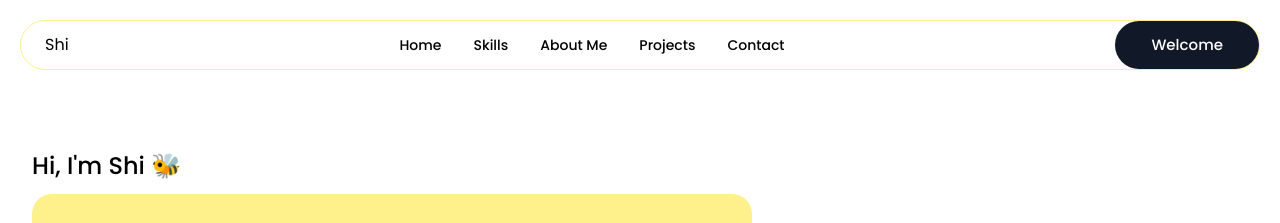
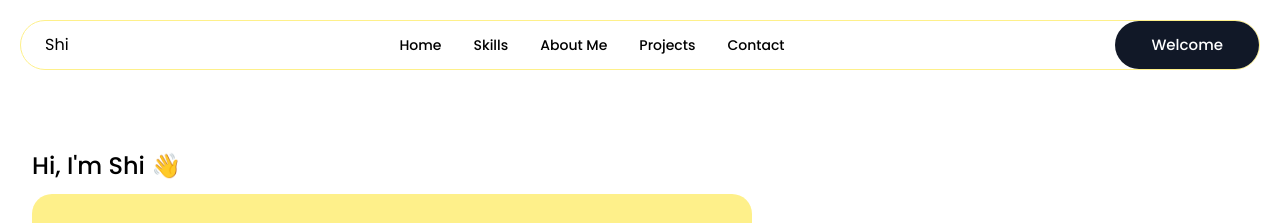
Before and after one commit to wintwah243/shiportfolio-v2.0, a React (Vite) app in the folder shiportfolio-version2.0/: page / in a window 1280 px wide. Shown: the top 223 px of the page. Built offline with nearby package versions, Linux system fonts and the light colour scheme.

Commit message:
Update intro page and delete unnecessary things

```diff
--- a/shiportfolio-version2.0/src/sections/Hero.jsx
+++ b/shiportfolio-version2.0/src/sections/Hero.jsx
@@ -16,7 +16,7 @@ const Hero = () => {
           animate={{ opacity: 1, y: 0 }}
           transition={{ duration: 0.8 }}
         >
-          <h3 className='text-xl lg:text-2xl font-medium text-black'>Hi, I'm Shi 🐝</h3>
+          <h3 className='text-xl lg:text-2xl font-medium text-black'>Hi, I'm Shi 👋</h3>
 
           <motion.h1
             className='w-full lg:w-[720px] text-4xl lg:text-5xl font-bold leading-[50px] lg:leading-[60px] mt-3 bg-yellow-200 rounded-[20px] p-6'
@@ -71,18 +71,6 @@ const Hero = () => {
         </motion.div>
       </div>
 
-      {/*
-      <motion.div
-        className='flex gap-12 mt-16 md:mt-24 flex-wrap'
-        initial={{ opacity: 0 }}
-        animate={{ opacity: 1 }}
-        transition={{ duration: 1.2, delay: 1 }}
-      >
-        {STATS.map((item) => (
-          <StatInfoCard key={item.id} count={item.count} label={item.label} />
-        ))}
-      </motion.div> */}
-
        <TimelineSection />
     </section>
   );
```
